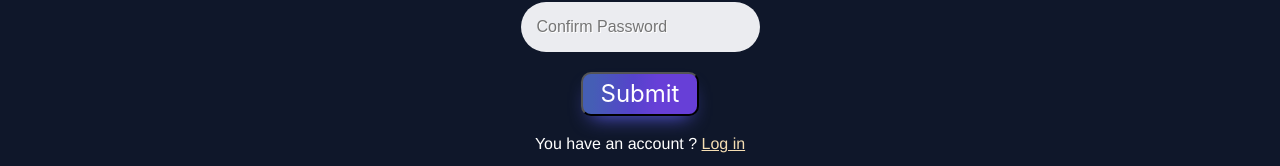
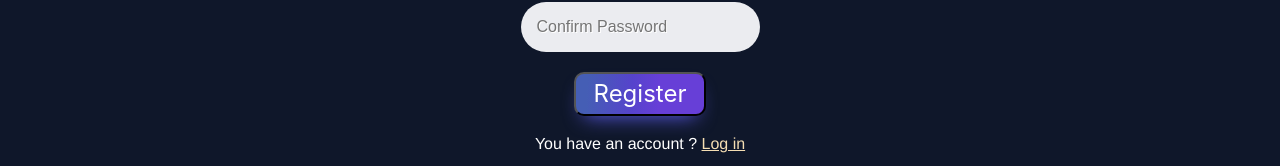
Before and after one commit to lancelot0300/igclone-react, a React (Create React App) app: page /register in a window 1280 px wide. Shown: the part 449-615 px from the top of the page. Built offline with nearby package versions, Linux system fonts and the light colour scheme.

Commit message:
add button props

```diff
--- a/src/components/Button/Button.tsx
+++ b/src/components/Button/Button.tsx
@@ -1,6 +1,13 @@
 import { FC } from "react";
 import { StyledButton } from "./Button.styles";
 
-export const Button: FC = () => {
-  return <StyledButton type="submit" />;
+
+interface ButtonProps {
+  type: string,
+  value: string
+}
+
+
+export const Button: FC<ButtonProps> = ({type, value}) => {
+  return <StyledButton type={type} value={value} />;
 };
--- a/src/components/Pages/Login/Login.tsx
+++ b/src/components/Pages/Login/Login.tsx
@@ -50,7 +50,7 @@ export const Login: FC = () => {
           register={register}
           error={errors.password?.message}
         />
-        <Button></Button>
+        <Button type="submit" value= "Log in"/>
         <StyledMessage>
           No account ? <FormLink to="/register">Register</FormLink>
         </StyledMessage>
--- a/src/components/Pages/Register/Register.tsx
+++ b/src/components/Pages/Register/Register.tsx
@@ -55,7 +55,7 @@ export const Register: FC = () => {
           register={register}
           error={errors.confirmPassword?.message}
         />
-        <Button></Button>
+        <Button type="submit" value="Register"/>
         <StyledMessage>
           You have an account ? <FormLink to="/login">Log in</FormLink>
         </StyledMessage>
```
